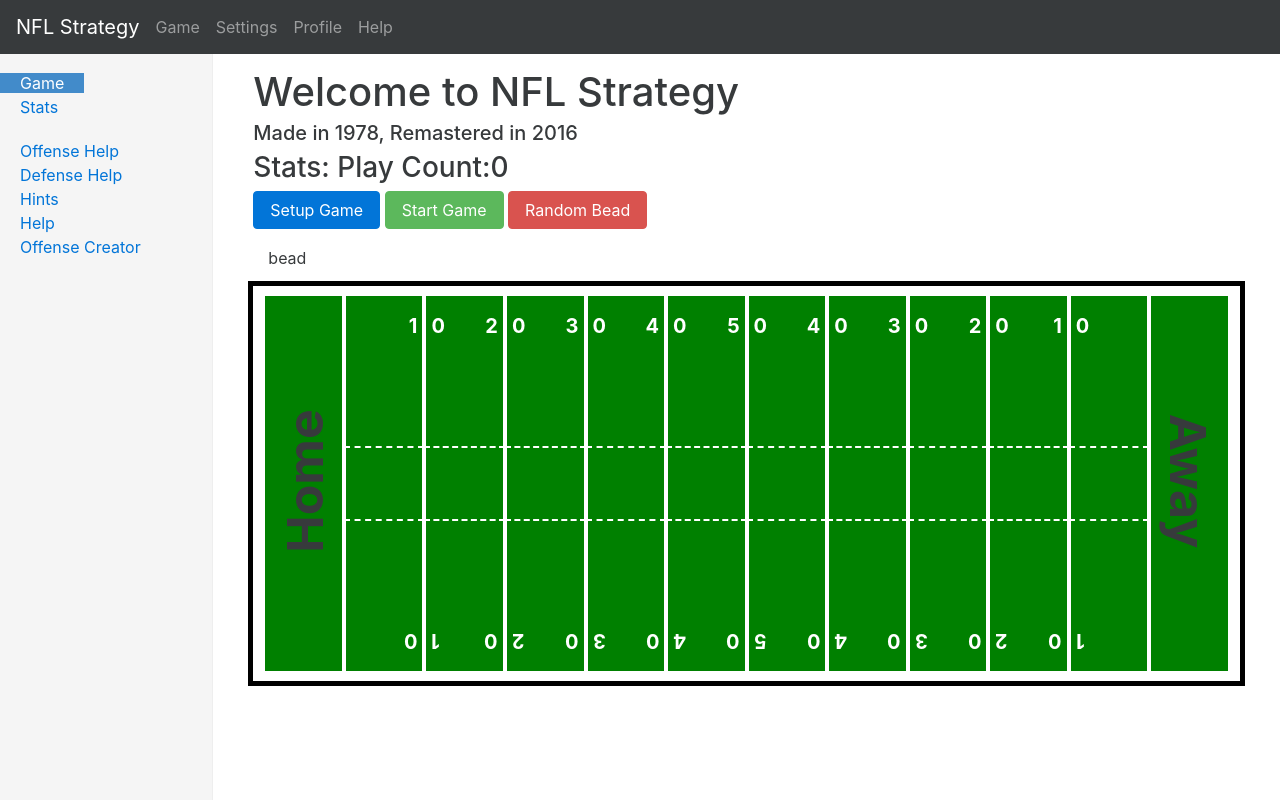
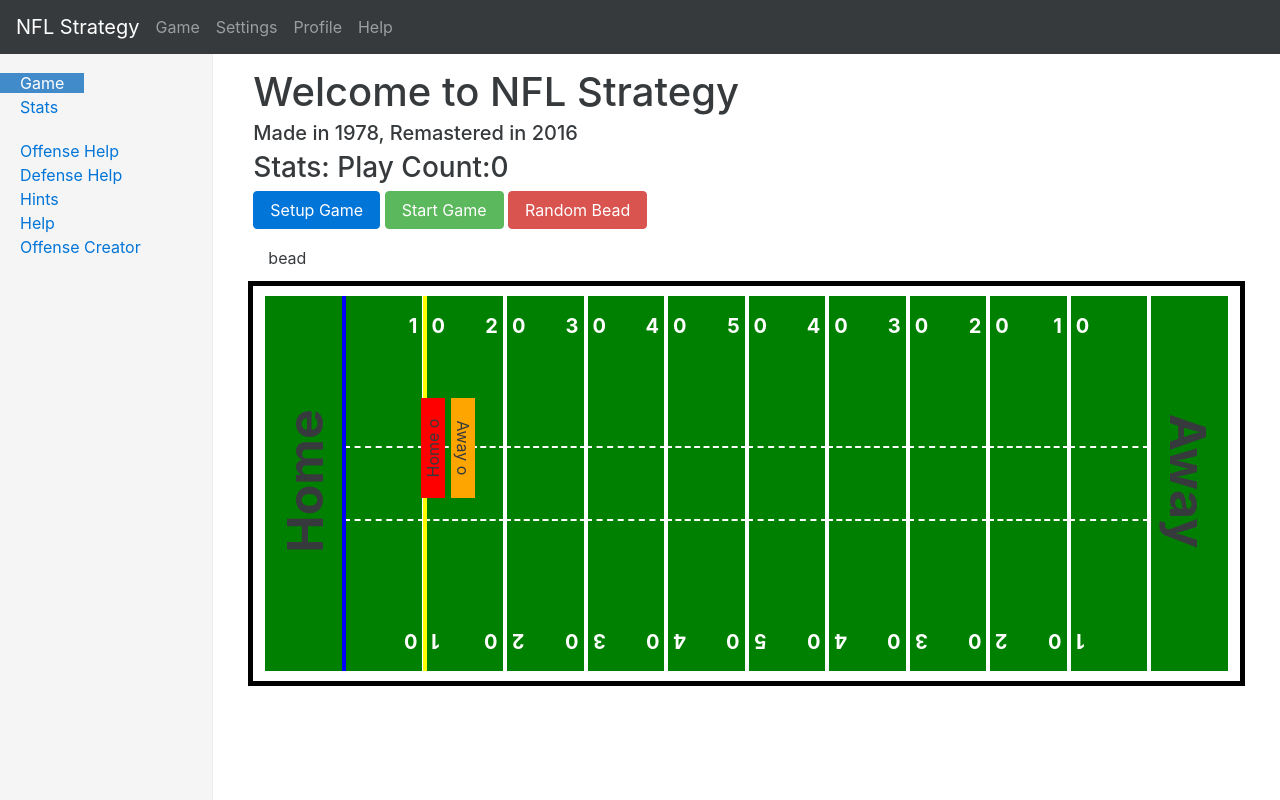
Before and after one commit to hetzelk/nflstrategy, a plain HTML site: page index.html in a window 1280 px wide. Drawn offline with nearby package versions, Linux system fonts and the light colour scheme; a script that the page names is missing.

Commit message:
added yard lines and teams on the field

```diff
--- a/css/stylesheet.css
+++ b/css/stylesheet.css
@@ -263,3 +263,57 @@ this is only for my offense creator
 .text-center{
   text-align: center;
 }
+
+#leftTeamPosition{
+  background-color: red;
+  position: absolute;
+  width: 100px;
+  top: 140px;
+  left: 120px;
+  z-index: 100;
+  -webkit-transform: rotate(270deg);
+  -moz-transform: rotate(270deg);
+  -ms-transform: rotate(270deg);
+  -o-transform: rotate(270deg);
+  filter: progid:DXImageTransform.Microsoft.BasicImage(rotation=3);
+}
+
+#rightTeamPosition{
+  background-color: orange;
+  position: absolute;
+  width: 100px;
+  top: 140px;
+  left: 150px;
+  z-index: 100;
+  -webkit-transform: rotate(90deg);
+  -moz-transform: rotate(90deg);
+  -ms-transform: rotate(90deg);
+  -o-transform: rotate(90deg);
+  filter: progid:DXImageTransform.Microsoft.BasicImage(rotation=1);
+}
+
+#lineOfScrimmage{
+  background-color: transparent;
+  border-right: 4px solid blue;
+  position: absolute;
+  top: 0px;
+  left: 0px;
+  z-index: 75;
+  height: 375px;
+  width: 10px;
+}
+
+#firstDownPosition{
+  background-color: transparent;
+  border-right: 4px solid yellow;
+  position: absolute;
+  top: 0px;
+  left: 5px;
+  z-index: 75;
+  height: 375px;
+  width: 10px;
+}
+
+#fieldGoalPosition{
+
+}
--- a/index.html
+++ b/index.html
@@ -247,22 +247,28 @@
           </div>
 
           <div class="col-sm-12 fieldOutline">
+            <div id="leftTeamPosition" class="text-center"><span id="left-team-color"> Home </span><span id="left-ball">o</span></div>
+            <div id="rightTeamPosition" class="text-center"><span id="right-team-color"> Away </span><span id="right-ball">o</span></div>
+
+            <div id="lineOfScrimmage"> </div>
+            <div id="firstDownPosition"> </div>
+
             <div id="leftEndzone" class="text-center"><span id="left-team-name">Home</span></div>
             <div class="">
               <div class="row">
-                <div class="col-sm-1 oneTenth"></div>
-                <div class="col-sm-1 oneTenth"><span class="fieldNumberRight">1</span></div>
-                <div class="col-sm-1 oneTenth"><span class="fieldNumberLeft">0</span><span class="fieldNumberRight">2</span></div>
-                <div class="col-sm-1 oneTenth"><span class="fieldNumberLeft">0</span><span class="fieldNumberRight">3</span></div>
-                <div class="col-sm-1 oneTenth"><span class="fieldNumberLeft">0</span><span class="fieldNumberRight">4</span></div>
-                <div class="col-sm-1 oneTenth"><span class="fieldNumberLeft">0</span><span class="fieldNumberRight">5</span></div>
+                <div class="col-sm-1 oneTenth" id="ezleft"></div>
+                <div class="col-sm-1 oneTenth" id="tenLeft"><span class="fieldNumberRight">1</span></div>
+                <div class="col-sm-1 oneTenth" id="twentyLeft"><span class="fieldNumberLeft">0</span><span class="fieldNumberRight">2</span></div>
+                <div class="col-sm-1 oneTenth" id="thirtyLeft"><span class="fieldNumberLeft">0</span><span class="fieldNumberRight">3</span></div>
+                <div class="col-sm-1 oneTenth" id="fourtyLeft"><span class="fieldNumberLeft">0</span><span class="fieldNumberRight">4</span></div>
+                <div class="col-sm-1 oneTenth" id="fiftyLeft"><span class="fieldNumberLeft">0</span><span class="fieldNumberRight">5</span></div>
                 <div class="center-field"></div>
-                <div class="col-sm-1 oneTenth"><span class="fieldNumberLeft">0</span><span class="fieldNumberRight">4</span></div>
-                <div class="col-sm-1 oneTenth"><span class="fieldNumberLeft">0</span><span class="fieldNumberRight">3</span></div>
-                <div class="col-sm-1 oneTenth"><span class="fieldNumberLeft">0</span><span class="fieldNumberRight">2</span></div>
-                <div class="col-sm-1 oneTenth"><span class="fieldNumberLeft">0</span><span class="fieldNumberRight">1</span></div>
-                <div class="col-sm-1 oneTenth"><span class="fieldNumberLeft">0</span></div>
-                <div class="col-sm-1 oneTenth"></div>
+                <div class="col-sm-1 oneTenth" id="fiftyRight"><span class="fieldNumberLeft">0</span><span class="fieldNumberRight">4</span></div>
+                <div class="col-sm-1 oneTenth" id="fourtyRight"><span class="fieldNumberLeft">0</span><span class="fieldNumberRight">3</span></div>
+                <div class="col-sm-1 oneTenth" id="thirtyRight"><span class="fieldNumberLeft">0</span><span class="fieldNumberRight">2</span></div>
+                <div class="col-sm-1 oneTenth" id="twentyRight"><span class="fieldNumberLeft">0</span><span class="fieldNumberRight">1</span></div>
+                <div class="col-sm-1 oneTenth" id="tenRight"><span class="fieldNumberLeft">0</span></div>
+                <div class="col-sm-1 oneTenth" id="ezRight"></div>
               </div>
               <div class="row">
                 <div class="col-sm-1 oneTenthCenterLeftEnd"></div>
@@ -298,17 +304,6 @@
             <div id="rightEndzone" class="text-center"><span id="right-team-name">Away</span></div>
           </div>
 
-
-          <div class="col-md-12 none" id="field">
-            <div id="touchdowns">
-              &nbsp;
-              <div class="" id="center-field">
-                <div id="center-stripe"></div>
-              </div>
-              &nbsp;
-            </div>
-          </div>
-
         </div>
       </div>
     </div>
--- a/js/gameflow.js
+++ b/js/gameflow.js
@@ -59,8 +59,41 @@ function createDefenseChoices() {
 createOffenseChoices();
 createDefenseChoices();
 
+function setAllPositions(offenseYds, defenseYds, firstYds, fieldGoalYds) {
+    offenseYds = 20;
+    defenseYds = 30;
+    firstYds = 30;
 
+    var tenLeft = Math.ceil($("#tenLeft").position().left);
+    var twentyLeft = Math.ceil($("#twentyLeft").position().left);
+    var thirtyLeft = Math.ceil($("#thirtyLeft").position().left);
+    var fourtyLeft = Math.ceil($("#fourtyLeft").position().left);
+    var fiftyLeft = Math.ceil($("#fiftyLeft").position().left);
+    var fiftyRight = Math.ceil($("#fiftyRight").position().left);
+    var fourtyRight = Math.ceil($("#fourtyRight").position().left);
+    var thirtyRight = Math.ceil($("#thirtyRight").position().left);
+    var twentyRight = Math.ceil($("#twentyRight").position().left);
+    var tenRight = Math.ceil($("#tenRight").position().left);
 
+    console.log(tenLeft);
+    console.log(twentyLeft);
+    console.log(thirtyLeft);
+    console.log(fourtyLeft);
+
+    $('#lineOfScrimmage').css({
+        'left': (tenLeft - 8) + "px"
+    });
+    $('#firstDownPosition').css({
+        'left': (twentyLeft - 8) + "px"
+    });
+}
+
+function getYardPosition(pixels, yard) {
+    //returns the pixel position
+    return 100;
+}
+
+setAllPositions();
 /*
 Game Flow:
 Have another file that can save details, stats, and positions, so page refresh doesn't kill the game
```
